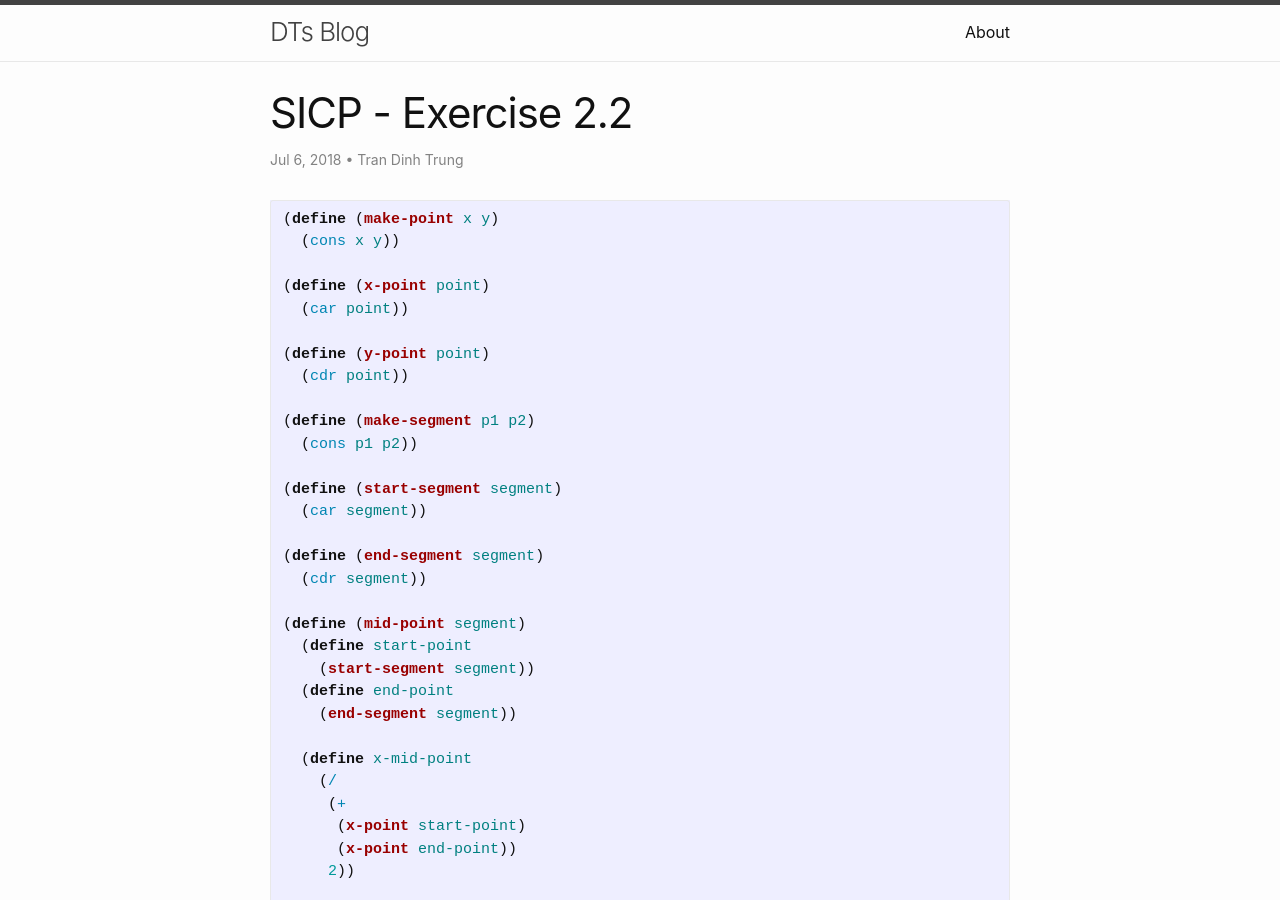
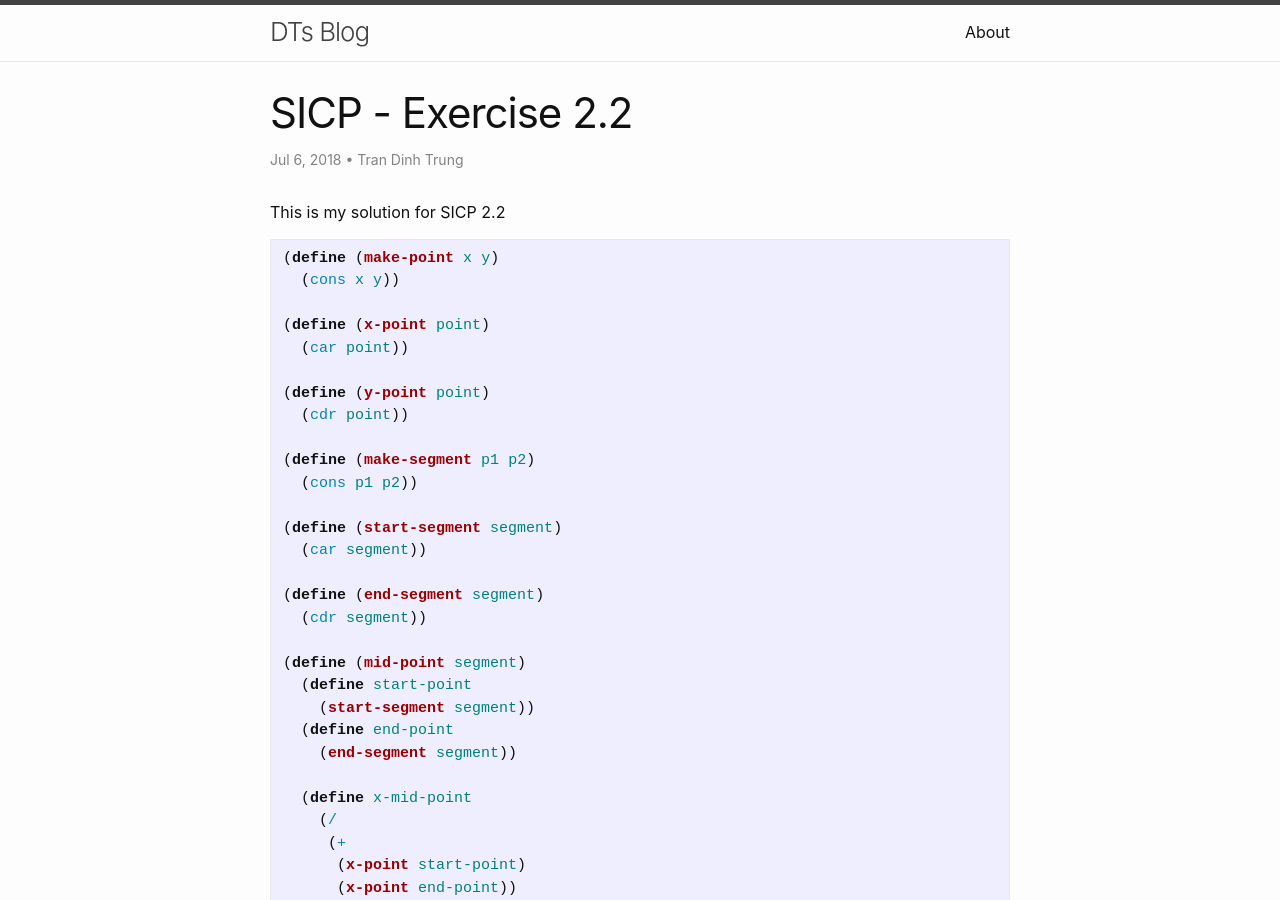
Before and after one commit to tdtrung17693/tdtrung17693.github.io, a Jekyll site: the page built from _posts/2018-07-06-sicp-2.2.md, in a window 1280 px wide and 900 px high. Built offline with Jekyll 4.4.1, drawn with Linux system fonts in a browser that asks for light colours.

Commit message:
aktualisieren

````diff
--- a/_config.yml
+++ b/_config.yml
@@ -53,3 +53,4 @@ remote_theme: chesterhow/tale
 
 permalink:  /:year-:month-:day/:title
 paginate:   5
+excerpt_separator: <!--more-->
--- a/_posts/2018-07-06-sicp-2.2.md
+++ b/_posts/2018-07-06-sicp-2.2.md
@@ -1,10 +1,14 @@
 ---
 layout: post
 title: "SICP - Exercise 2.2"
-date:   2018-07-06 21:50:00 +0700
+date: 2018-07-06 21:50:00 +0700
 categories: racket sicp scheme
 author: Tran Dinh Trung
 ---
+
+This is my solution for SICP 2.2
+
+<!--more-->
 
 ```scheme
 (define (make-point x y)
--- a/_sass/minima.scss
+++ /dev/null
@@ -1,56 +0,0 @@
-@charset "utf-8";
-
-// Define defaults for each variable.
-
-$base-font-family: -apple-system, BlinkMacSystemFont, "Segoe UI", Roboto, Helvetica, Arial, sans-serif, "Apple Color Emoji", "Segoe UI Emoji", "Segoe UI Symbol" !default;
-$base-font-size:   16px !default;
-$base-font-weight: 400 !default;
-$small-font-size:  $base-font-size * 0.875 !default;
-$base-line-height: 1.5 !default;
-
-$spacing-unit:     30px !default;
-
-$text-color:       #111 !default;
-$background-color: #fdfdfd !default;
-$brand-color:      #2a7ae2 !default;
-
-$grey-color:       #828282 !default;
-$grey-color-light: lighten($grey-color, 40%) !default;
-$grey-color-dark:  darken($grey-color, 25%) !default;
-$orange-color:     #f66a0a !default;
-$table-text-align: left !default;
-
-// Width of the content area
-$content-width:    800px !default;
-
-$on-palm:          600px !default;
-$on-laptop:        800px !default;
-
-$on-medium:        $on-palm !default;
-$on-large:         $on-laptop !default;
-
-// Use media queries like this:
-// @include media-query($on-palm) {
-//   .wrapper {
-//     padding-right: $spacing-unit / 2;
-//     padding-left: $spacing-unit / 2;
-//   }
-// }
-// Notice the following mixin uses max-width, in a deprecated, desktop-first
-// approach, whereas media queries used elsewhere now use min-width.
-@mixin media-query($device) {
-  @media screen and (max-width: $device) {
-    @content;
-  }
-}
-
-@mixin relative-font-size($ratio) {
-  font-size: $base-font-size * $ratio;
-}
-
-// Import partials.
-@import
-  "minima/base",
-  "minima/layout",
-  "minima/syntax-highlighting"
-;
--- /dev/null
+++ b/_sass/mytheme.scss
@@ -0,0 +1,54 @@
+@charset "utf-8";
+
+// Define defaults for each variable.
+
+$base-font-family: -apple-system, BlinkMacSystemFont, "Segoe UI", Roboto,
+    Helvetica, Arial, sans-serif, "Apple Color Emoji", "Segoe UI Emoji",
+    "Segoe UI Symbol" !default;
+$base-font-size: 16px !default;
+$base-font-weight: 400 !default;
+$small-font-size: $base-font-size * 0.875 !default;
+$base-line-height: 1.5 !default;
+
+$spacing-unit: 30px !default;
+
+$text-color: #111 !default;
+$background-color: #fdfdfd !default;
+$brand-color: #2a7ae2 !default;
+
+$grey-color: #828282 !default;
+$grey-color-light: lighten($grey-color, 40%) !default;
+$grey-color-dark: darken($grey-color, 25%) !default;
+$orange-color: #f66a0a !default;
+$table-text-align: left !default;
+
+// Width of the content area
+$content-width: 800px !default;
+
+$on-palm: 600px !default;
+$on-laptop: 800px !default;
+
+$on-medium: $on-palm !default;
+$on-large: $on-laptop !default;
+
+// Use media queries like this:
+// @include media-query($on-palm) {
+//   .wrapper {
+//     padding-right: $spacing-unit / 2;
+//     padding-left: $spacing-unit / 2;
+//   }
+// }
+// Notice the following mixin uses max-width, in a deprecated, desktop-first
+// approach, whereas media queries used elsewhere now use min-width.
+@mixin media-query($device) {
+    @media screen and (max-width: $device) {
+        @content;
+    }
+}
+
+@mixin relative-font-size($ratio) {
+    font-size: $base-font-size * $ratio;
+}
+
+// Import partials.
+@import "mytheme/base", "mytheme/layout", "mytheme/syntax-highlighting";
--- a/assets/css/style.scss
+++ b/assets/css/style.scss
@@ -1,4 +1,4 @@
 ---
 ---
 
-@import "minima";
+@import "mytheme";
````
Also changed, not shown: _sass/mytheme/_base.scss (renamed from _sass/minima/_base.scss), _sass/mytheme/_layout.scss (renamed from _sass/minima/_layout.scss), _sass/mytheme/_syntax-highlighting.scss (renamed from _sass/minima/_syntax-highlighting.scss).
